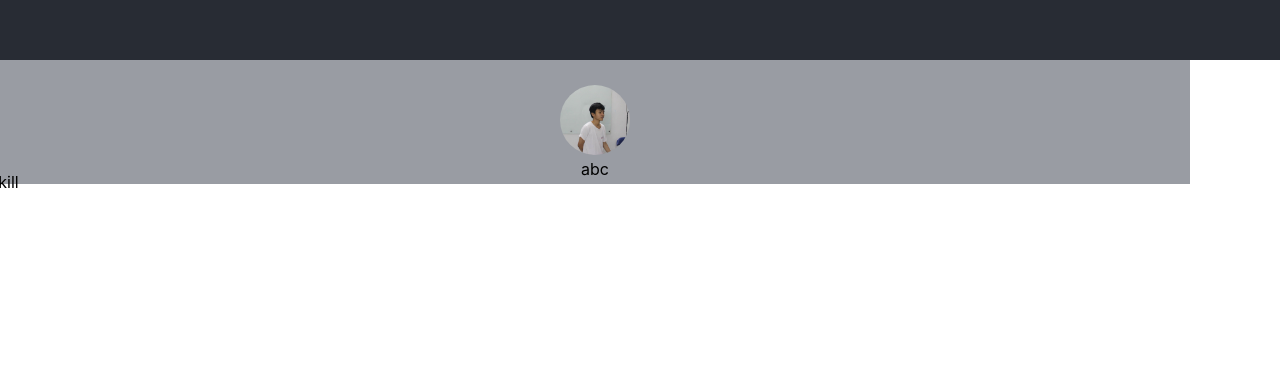
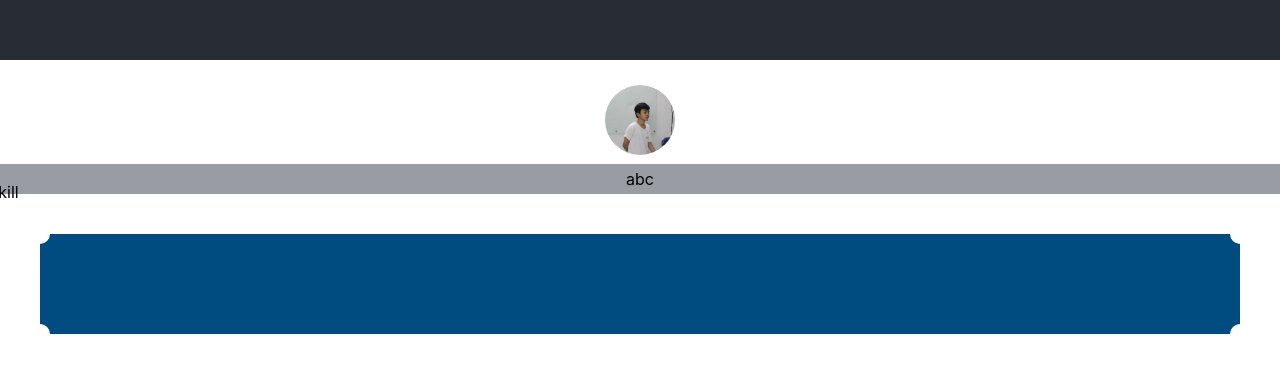
Before and after one commit to hotai1806/portfolio_react_app, a React (Create React App) app: page / in a window 1280 px wide. Shown: the part 420-792 px from the top of the page. Built offline with nearby package versions, Linux system fonts and the light colour scheme.

Commit message:
add_stick_avatar

```diff
--- a/src/App.js
+++ b/src/App.js
@@ -1,5 +1,5 @@
 import React from 'react';
-import logo from './logo.svg';
+
 import './App.css';
 import './customs.css';
 import Grid from '@material-ui/core/Grid';
@@ -10,19 +10,28 @@ function App() {
       <header className="App-header">
 
       </header>
-      <body  >
+      <div className="big">
+         <div className="div-avatar">
+        <img src={require('./images/profile.jpg')} className="avatar" alt='' />
+      </div>
         <div className="items">
-      <img src={require('./images/profile.jpg')} className="avatar" />
+
       <div>
 
 
         abc
         </div>
         </div>
-    <Grid container spacing={1}>
-       <Grid container item xs={12} spacing={3} >Skill</Grid>
+    <Grid container spacing={50}>
+       <Grid container item xs={5} spacing={3} >Skill</Grid>
         </Grid>
-      </body>
+        <div id="main">
+    <div class="top left"></div>
+    <div class="top right"></div>
+    <div class="bottom left"></div>
+    <div class="bottom right"></div>
+</div>
+      </div>
     </div>
   );
 }
--- a/src/customs.css
+++ b/src/customs.css
@@ -2,21 +2,51 @@ img.avatar{
     border-radius: 50%;
     width: 70px;
     height: 70px;
-
     margin-top: 20px;
 }
+.big{
+    height: 1000px;
+}
+div .div-avatar{
+    position:sticky ;
+    background: transparent;
+    top: 0;
+
+    padding: 5px;
+}
+
+#main {
+    margin: 40px;
+    height: 100px;
+    background-color: #004C80;
+    position: relative;
+    overflow: hidden;
+}
+
+#main div {
+    position: absolute;
+    width: 20px;
+    height: 20px;
+    border-radius: 100%;
+    background-color: #FFF;
+}
+
+.top { top: -10px; }
+.bottom { bottom: -10px; }
+.left { left: -10px; }
+.right { right: -10px; }
 
 
 .items {
     background-color: #999ca3;
 
 
-    margin-right:  90px;
+
     padding: 5px;
 }
 .item{
     margin: 10px;
-    display: inline-block;
+
 
     flex-direction: column-reverse;
 }
```
Also changed, not shown: 1 other file (tests, documents, lock files or other folders).
